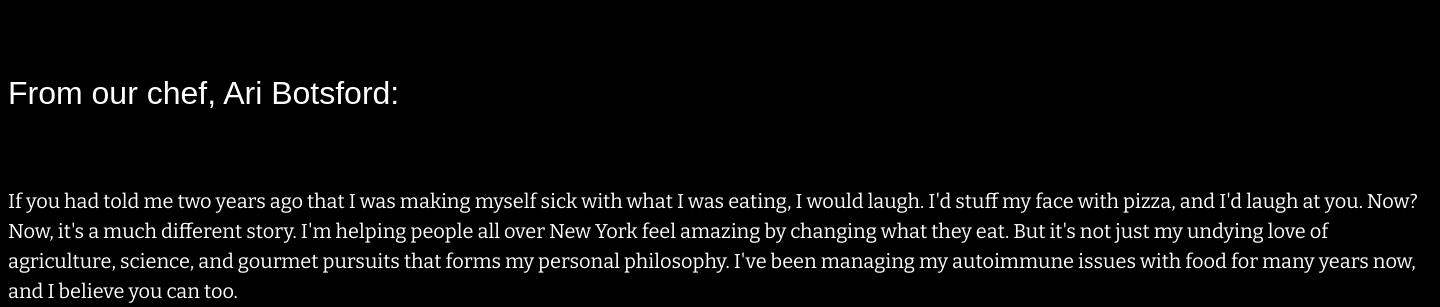
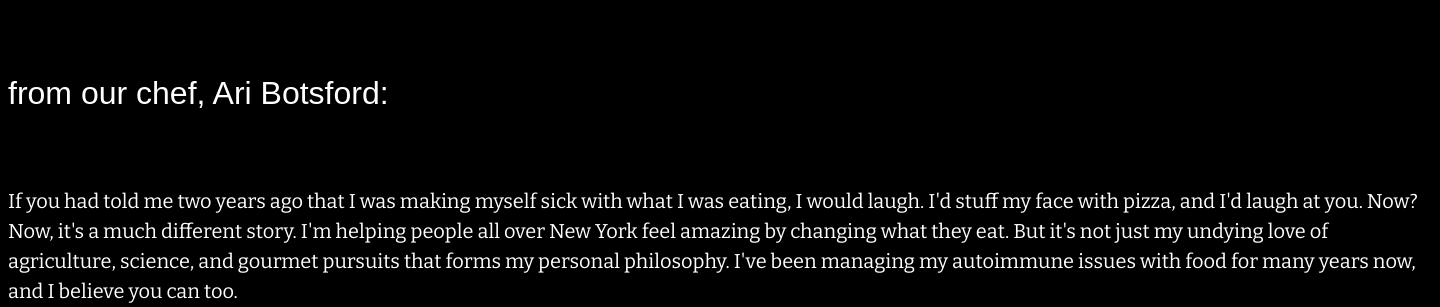
Before and after one commit to Contentabl/password-test, a Flask app: page /users/about/ in a window 1440 px wide. Shown: the part 74-381 px from the top of the page. Run offline with Flask 2, Linux system fonts and the light colour scheme; some libraries are stand-ins or nearby versions; some web fonts are replaced.

Commit message:
from header

```diff
--- a/app/templates/index/about.html
+++ b/app/templates/index/about.html
@@ -96,7 +96,7 @@
     <div class="about_bg__1" style="background-color:#000000">
         <div class="container_12" style="background-color:#000000">
             <div class="grid_12" style="background-color:#000000">
-                    <h3 class="head__1" style="color:#FFFFFF; text-align:left; font-size:32px">From our chef, Ari Botsford:</h3>
+                    <h3 class="head__1" style="color:#FFFFFF; text-align:left; font-size:32px">from our chef, Ari Botsford:</h3>
                     <p style="color:#FFFFFF;">If you had told me two years ago that I was making myself sick with what I was eating, I would laugh. I'd stuff my face with pizza, and I'd laugh at you. Now? Now, it's a much different story. I'm helping people all over New York feel amazing by changing what they eat.  But it's not just my undying love of agriculture, science, and gourmet pursuits that forms my personal philosophy. I've been managing my autoimmune issues with food for many years now, and I believe you can too.</p>
                     <div align="center">
                           <a><img src="/static/images/girl.jpeg" alt="With one of my many livestock friends, as a child on my family's farm." align="middle"></a>
```
